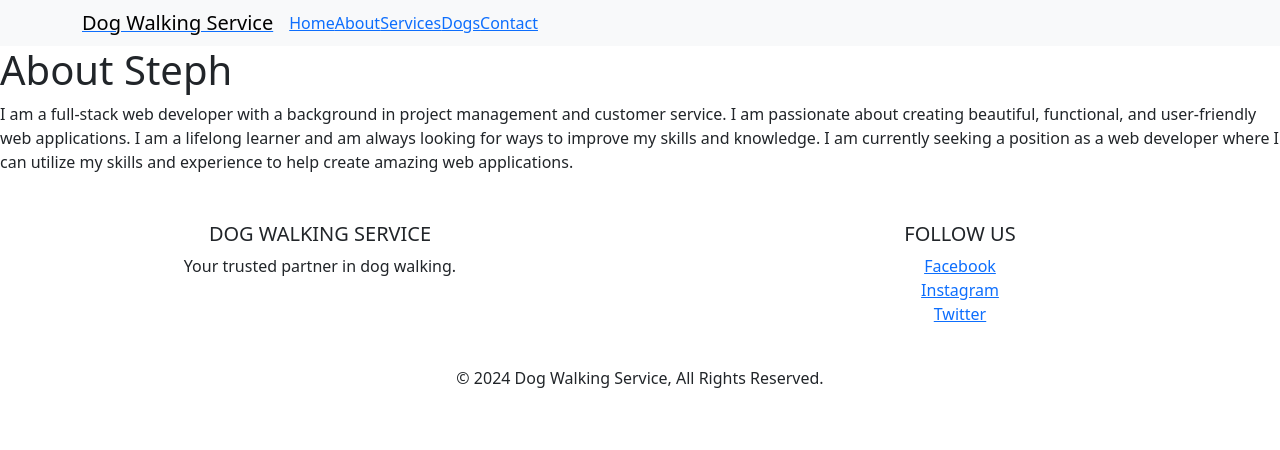
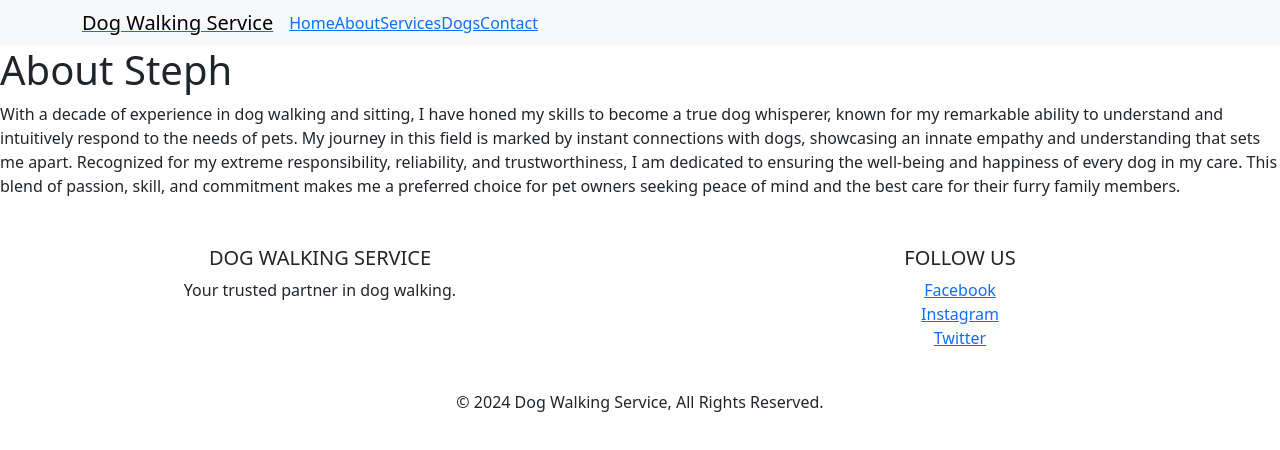
Before and after one commit to Steph-Benjamin223/stephs-dogwalking-app, a React (Create React App) app: page /about in a window 1280 px wide. Shown: the top 450 px of the page. Built offline with nearby package versions, Linux system fonts and the light colour scheme.

Commit message:
commenting out dogs page

```diff
--- a/src/Pages/AboutPage.js
+++ b/src/Pages/AboutPage.js
@@ -3,12 +3,16 @@ function AboutPage() {
     <div>
       <h1>About Steph</h1>
       <p>
-        I am a full-stack web developer with a background in project management
-        and customer service. I am passionate about creating beautiful,
-        functional, and user-friendly web applications. I am a lifelong learner
-        and am always looking for ways to improve my skills and knowledge. I am
-        currently seeking a position as a web developer where I can utilize my
-        skills and experience to help create amazing web applications.
+        With a decade of experience in dog walking and sitting, I have honed my
+        skills to become a true dog whisperer, known for my remarkable ability
+        to understand and intuitively respond to the needs of pets. My journey
+        in this field is marked by instant connections with dogs, showcasing an
+        innate empathy and understanding that sets me apart. Recognized for my
+        extreme responsibility, reliability, and trustworthiness, I am dedicated
+        to ensuring the well-being and happiness of every dog in my care. This
+        blend of passion, skill, and commitment makes me a preferred choice for
+        pet owners seeking peace of mind and the best care for their furry
+        family members.
       </p>
     </div>
   );
```
Also changed, not shown: src/Pages/DogsPage.js (+16 -5 lines).
